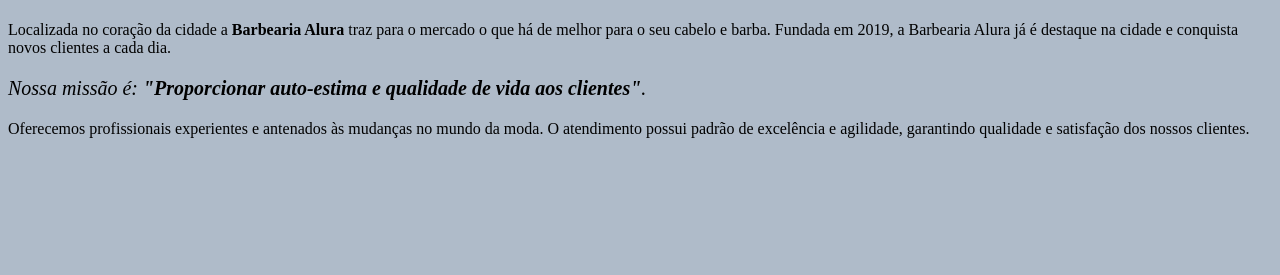
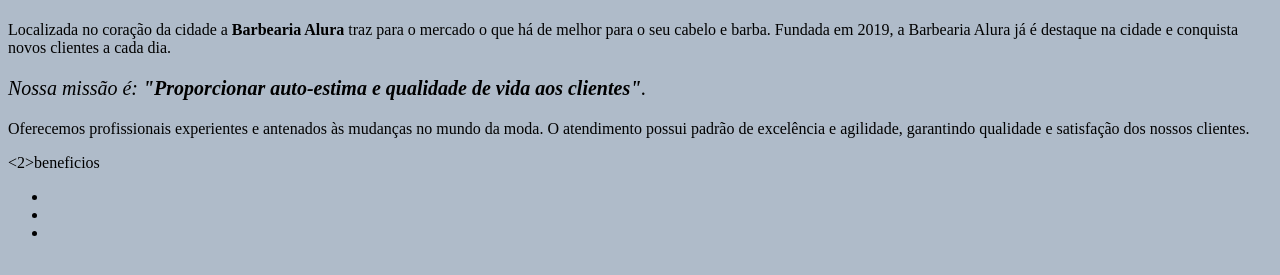
Before and after one commit to rebeca1615/rebeca.github.io, a plain HTML site: page index.html in a window 1280 px wide. Shown: the part 59-334 px from the top of the page. Drawn offline with Linux system fonts and the light colour scheme.

Commit message:
bnsyhedvyhd b

```diff
--- a/index.html
+++ b/index.html
@@ -16,5 +16,9 @@
 
         <p>Oferecemos profissionais experientes e antenados às mudanças no mundo da moda.
         O atendimento possui padrão de excelência e agilidade, garantindo qualidade e satisfação dos nossos clientes.</p>
-    </body>
-</html>
+    <2>beneficios</2>
+
+    <ul>
+        <li class="itens"atendimento aos clientes</li>
+        <li class="itens"localização</li>
+        <li class="intens"profissionais qualificados</li>
```
